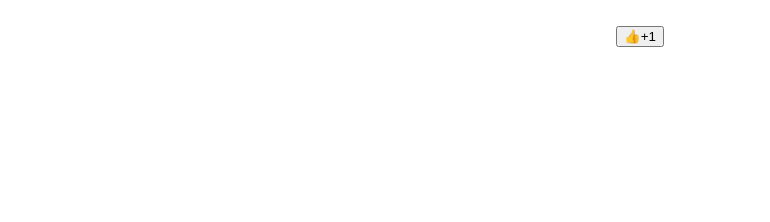
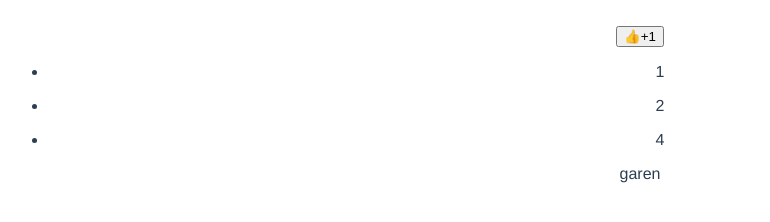
Before and after one commit to WangXiaoyugg/vue3-basic-demo, a Vue app: page / in a window 1280 px wide. Shown: the part 376-598 px from the top of the page, without its empty margins (0-770 px from the left). Built offline with nearby package versions, Linux system fonts and the light colour scheme.

Commit message:
feat: vue3数据响应式支持对数组和对象的修改

```diff
--- a/src/App.vue
+++ b/src/App.vue
@@ -3,14 +3,20 @@
   <h1>{{ count }}</h1>
   <h1>{{ double }}</h1>
   <button @click="add">👍+1</button>
+  <ul v-for="(number,index) in numbers" :key="index">
+    <li>{{number}}</li>
+  </ul>
+  <p>{{person.name}}</p>
 </template>
 
 <script lang="ts">
-import { ref, computed, reactive, toRefs } from "vue";
+import { computed, reactive, toRefs } from "vue";
 interface DataProps {
   count: number;
   double: number;
   add(): void;
+  numbers: number[];
+  person: { name?: string };
 }
 export default {
   name: "App",
@@ -27,8 +33,12 @@ export default {
       add: () => {
         data.count++;
       },
-      double: computed(() => data.count * 2)
+      double: computed(() => data.count * 2),
+      numbers: [1, 2],
+      person: {}
     });
+    data.numbers.push(4);
+    data.person.name = "garen";
     const refData = toRefs(data);
 
     return {
```
